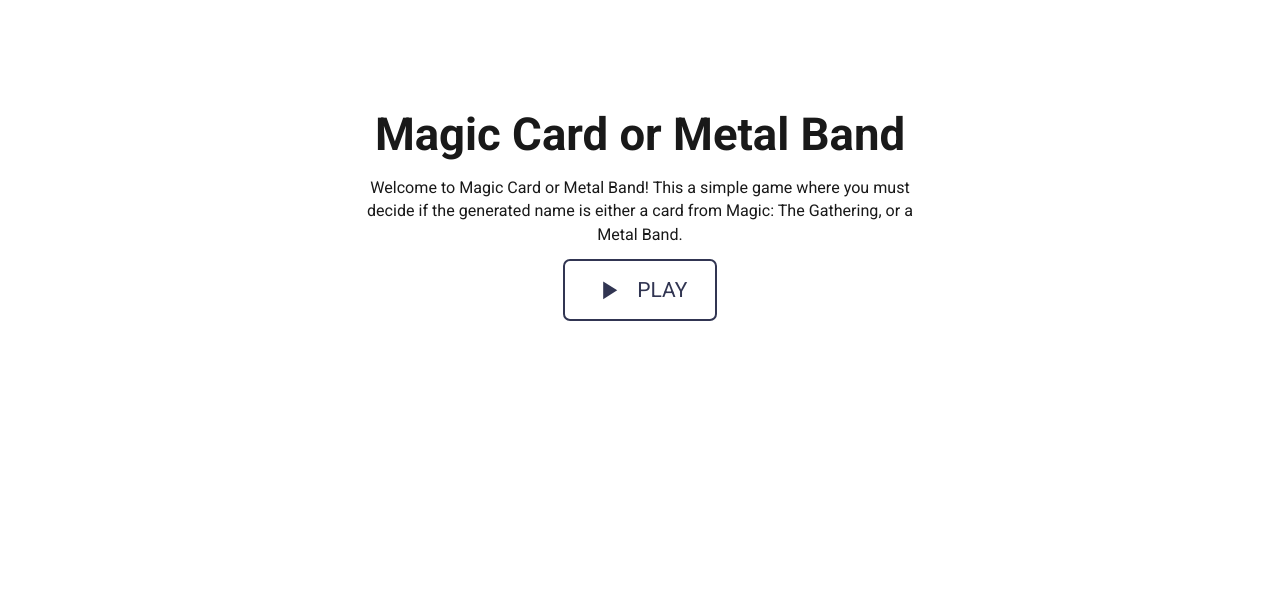
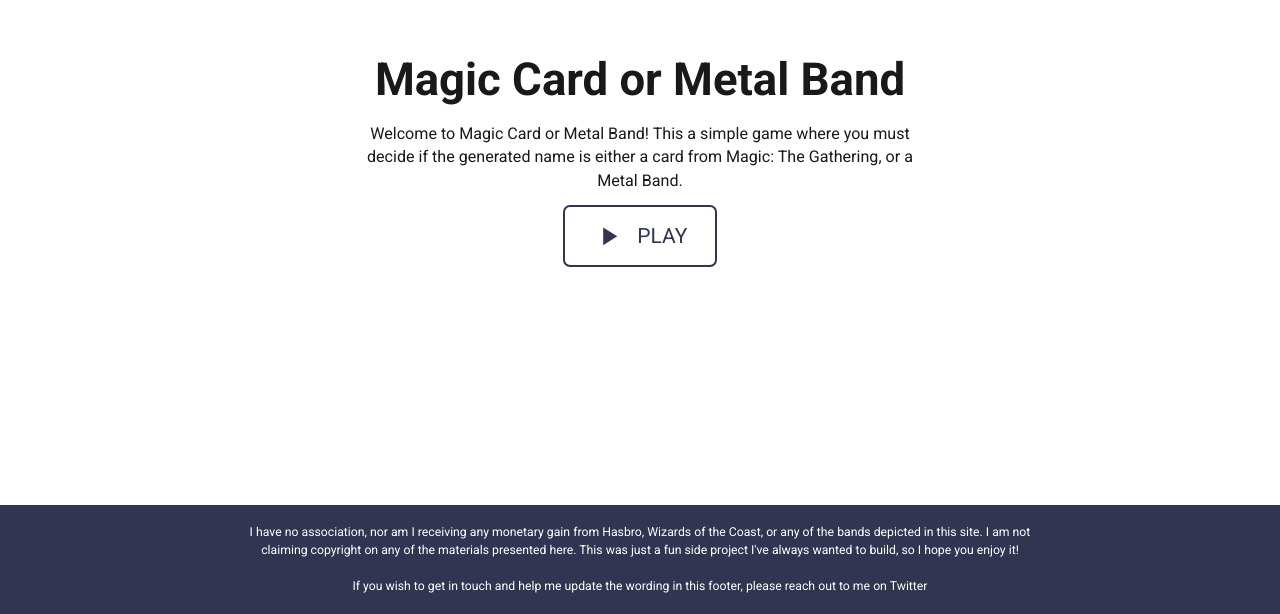
Before and after one commit to andrews1022/magic-card-or-metal-band, a React (Create React App) app: page / in a window 1280 px wide. Shown: the part 186-800 px from the top of the page. Built offline with nearby package versions, Linux system fonts and the light colour scheme; no server answers.

Commit message:
added simple footer

```diff
--- a/src/components/Answer/styles.ts
+++ b/src/components/Answer/styles.ts
@@ -10,8 +10,10 @@
 export const Wrapper = styled.div<WrapperProps>`
 	max-height: ${({ isInView }) => (isInView ? '200rem' : '0rem')};
 	opacity: ${({ isInView }) => (isInView ? 1 : 0)};
+	overflow: hidden;
 	pointer-events: ${({ isInView }) => (isInView ? 'all' : 'none')};
-	transition: all 500ms ease-in-out;
+	width: ${({ isInView }) => (isInView ? '100%' : '0%')};
+	transition: max-height 750ms ease-in-out, opacity 750ms ease-in-out;
 `;
 
 export const Correct = styled.span<ThemeColor>`
--- a/src/components/App/App.tsx
+++ b/src/components/App/App.tsx
@@ -8,6 +8,7 @@
 import { CombinedState } from 'redux';
 
 // components
+import Footer from '../Footer';
 import Game from '../Game';
 import Start from '../Start';
 
@@ -52,7 +53,13 @@
 	}, []);
 
 	// jsx
-	return game.isGameBeingPlayed ? <Game /> : <Start />;
+	return (
+		<>
+			{game.isGameBeingPlayed ? <Game /> : <Start />}
+
+			<Footer />
+		</>
+	);
 };
 
 export default App;
--- /dev/null
+++ b/src/components/Footer/index.tsx
@@ -0,0 +1,25 @@
+import React from 'react';
+
+// styled components
+import * as S from './styles';
+
+const Footer = () => (
+	<S.Footer>
+		<p>
+			I have no association, nor am I receiving any monetary gain from Hasbro, Wizards of the Coast,
+			or any of the bands depicted in this site. I am not claiming copyright on any of the materials
+			presented here. This was just a fun side project I&apos;ve always wanted to build, so I hope
+			you enjoy it!
+		</p>
+
+		<p>
+			If you wish to get in touch and help me update the wording in this footer, please reach out to
+			me on{' '}
+			<a href='https://twitter.com/andrew_devsrc' target='_blank' rel='noopener noreferrer'>
+				Twitter
+			</a>
+		</p>
+	</S.Footer>
+);
+
+export default Footer;
--- /dev/null
+++ b/src/components/Footer/styles.ts
@@ -0,0 +1,17 @@
+import styled from 'styled-components';
+
+export const Footer = styled.footer`
+	background-color: ${({ theme }) => theme.colors.bunting};
+	color: ${({ theme }) => theme.shades.white};
+	margin-top: auto;
+	padding: 0 2%;
+	text-align: center;
+
+	@media ${({ theme }) => theme.mediaQueries.tabletLandscape} {
+		padding: 0 7.5%;
+	}
+
+	p {
+		font-size: 0.875rem;
+	}
+`;
--- a/src/components/UI/Wrapper.ts
+++ b/src/components/UI/Wrapper.ts
@@ -1,5 +1,13 @@
 import styled from 'styled-components';
 
 export const Wrapper = styled.div`
+	margin: auto auto 0 auto;
+	padding: 1.5% 0;
 	text-align: center;
+	width: 66%;
+
+	@media ${({ theme }) => theme.mediaQueries.tabletLandscape} {
+		padding: 3.5% 0;
+		width: 85%;
+	}
 `;
--- a/src/styles/GlobalStyle.ts
+++ b/src/styles/GlobalStyle.ts
@@ -21,26 +21,14 @@
 
     color: ${greys.nero};
     font-family: ${fonts.fontRoboto};
-    height: 100vh;
     line-height: 1;
-
-    @media ${mediaQueries.tabletLandscape} {
-      height: 100%;
-    }
   }
 
   #root {
-    padding: 3.5% 0;
-    width: 66%;
-
-    @media ${mediaQueries.tabletLandscape} {
-      padding: 7% 0;
-      width: 85%;
-    }
-
-    @media ${mediaQueries.mobileLarge} {
-      padding: 10% 0;
-    }
+    display: flex;
+    flex-direction: column;
+    height: 100vh;
+    width: 100%;
   }
 
   *,
```
